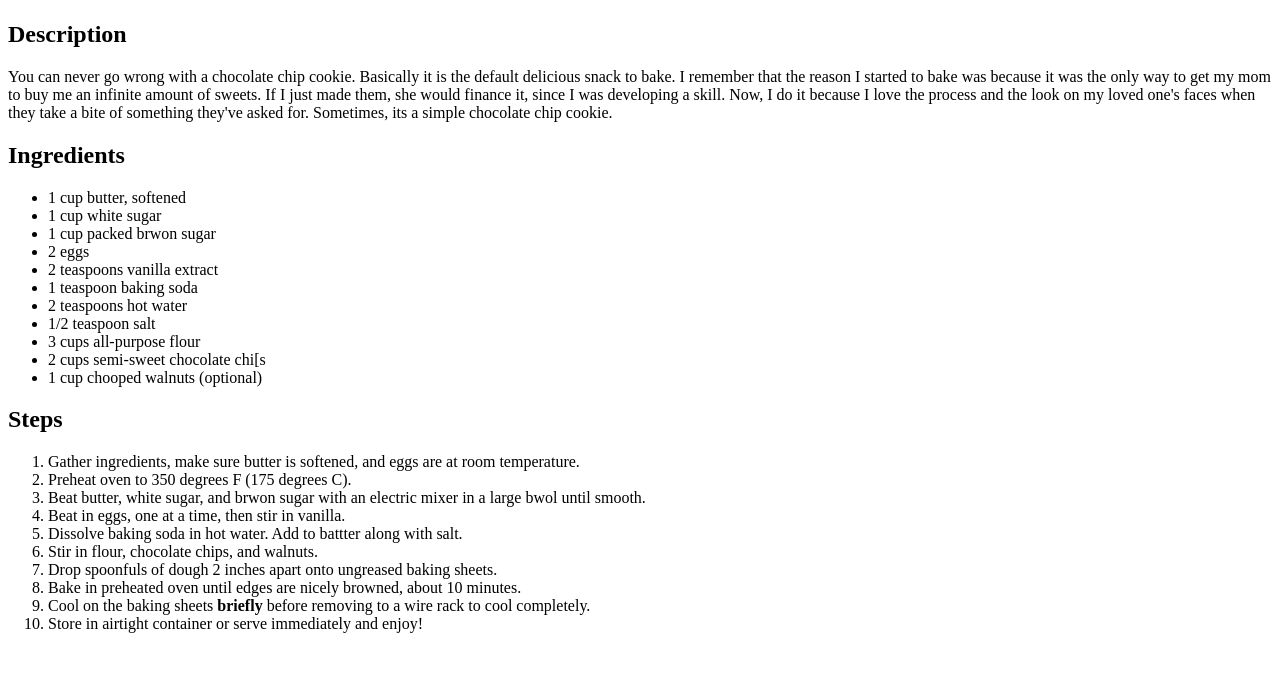
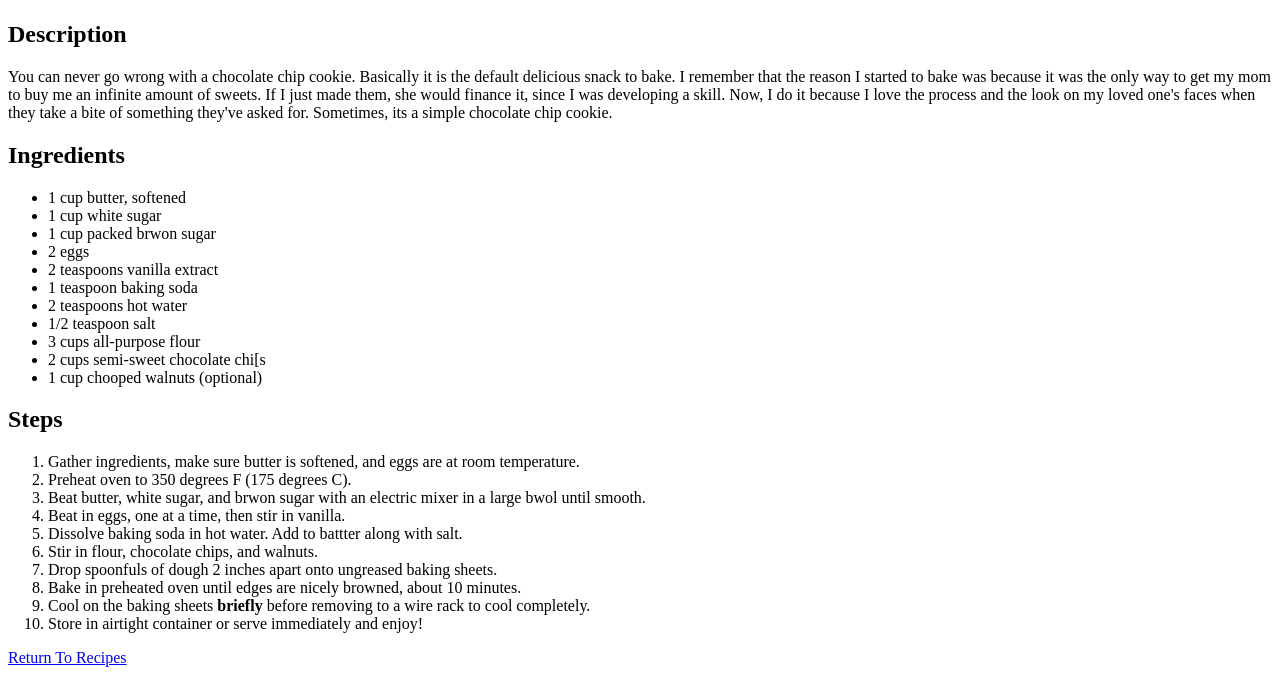
Before and after one commit to Jacketbone810/odin-recipes, a plain HTML site: page recipes/chocolate-chip-cookies.html in a window 1280 px wide. Shown: the part 308-983 px from the top of the page. Before the commit the page ends 957 px from the top, so only its background shows below. Drawn offline with Linux system fonts and the light colour scheme.

Commit message:
Add return link

```diff
--- a/recipes/chocolate-chip-cookies.html
+++ b/recipes/chocolate-chip-cookies.html
@@ -41,5 +41,7 @@
             <li>Cool on the baking sheets <strong>briefly</strong> before removing to a wire rack to cool completely.</li>
             <li>Store in airtight container or serve immediately and enjoy!</li>
         </ol>
+
+    <a href="../index.html">Return To Recipes</a>
 </body>
 </html>
```
Also changed, not shown: recipes/lemon-bars.html (+1 -0 lines), recipes/tres-leches-cake.html (+1 -0 lines).
